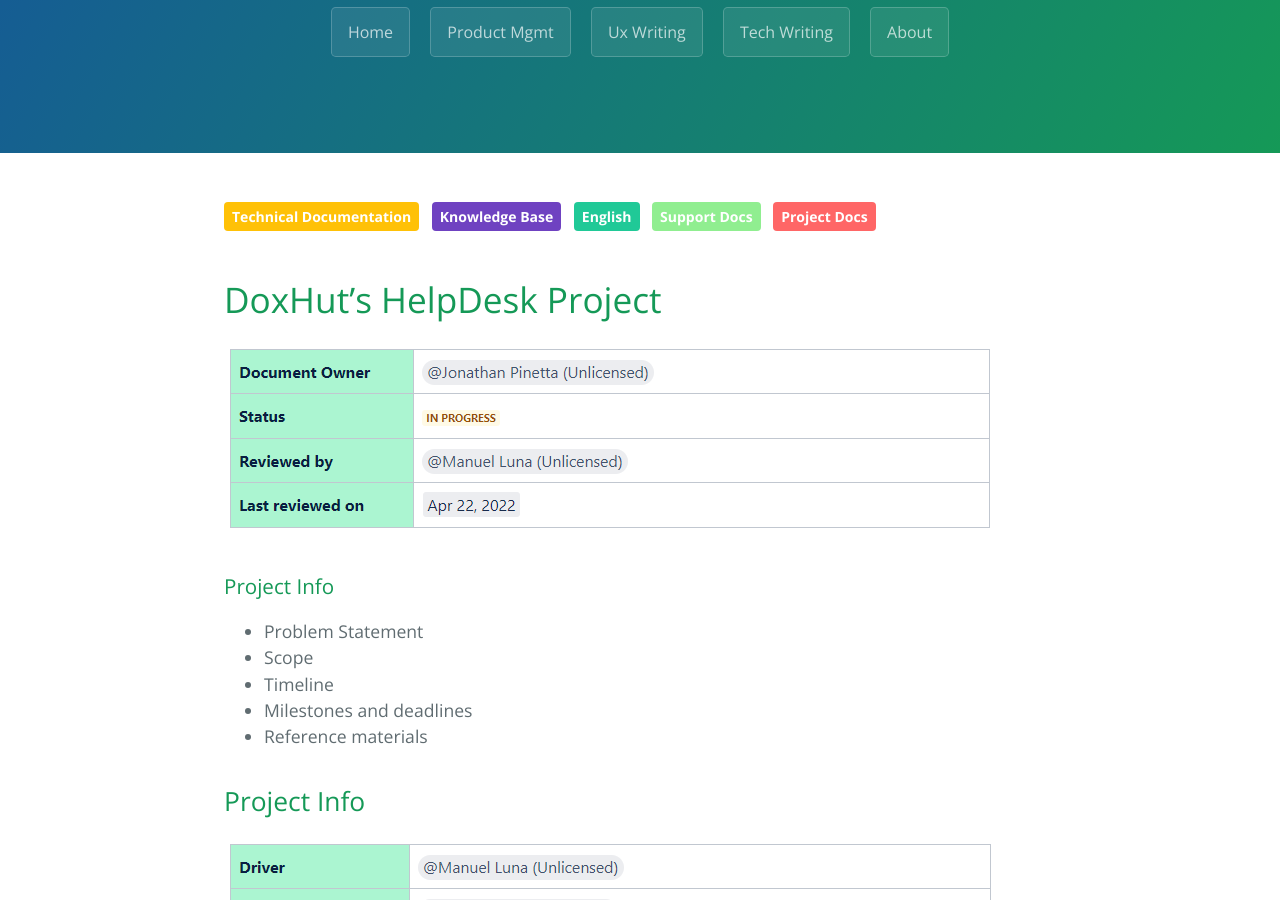
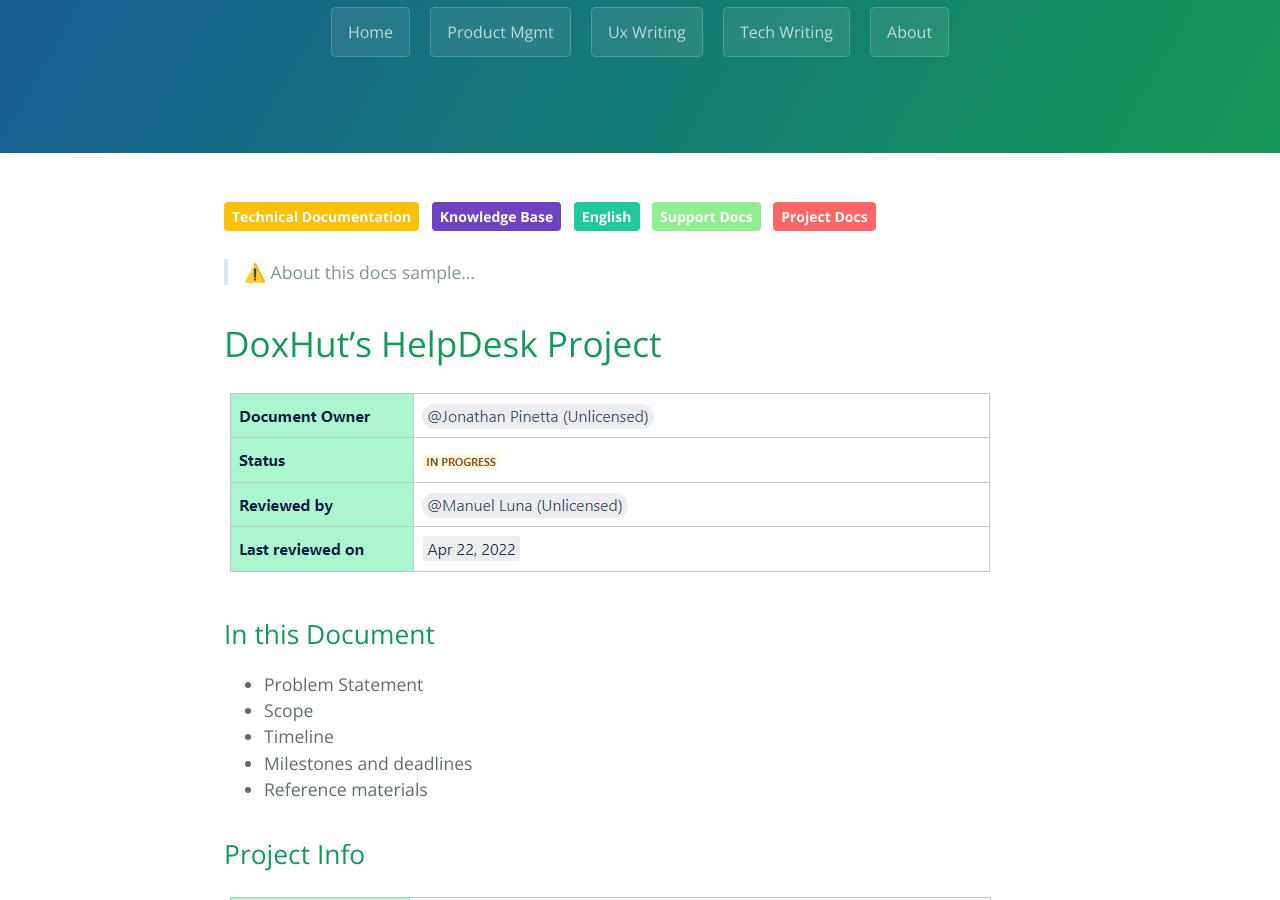
Before and after one commit to BigStepIdiomas/bigstepidiomas.github.io, a Jekyll site: the page built from docsample01deskproject.md, in a window 1280 px wide and 900 px high, scrolled down 230 px. Built offline with Jekyll 4.4.1, drawn with Linux system fonts in a browser that asks for light colours; some of the changed text lies outside the part shown.

```diff
--- a/docsample01deskproject.md
+++ b/docsample01deskproject.md
@@ -33,12 +33,13 @@ description: There will be docs...
 <span class="tag" style="background-color: #ff6666;">Project Docs</span>
 
 
+> ⚠️ About this docs sample...
 
 # DoxHut's HelpDesk Project
 
 ![intro](images-projectdesk-intro.png)
 
-### Project Info
+## In this Document
 - Problem Statement
 - Scope
 - Timeline
```
Also changed, not shown: other parts of docsample01deskproject.md (+2 -0 lines).
